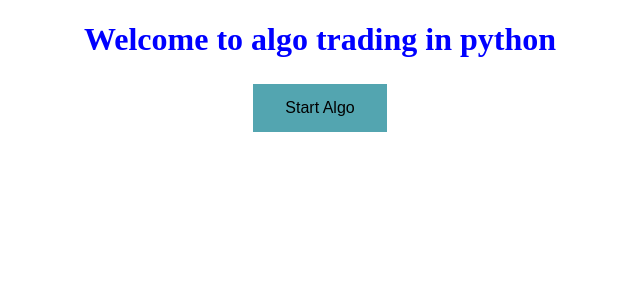
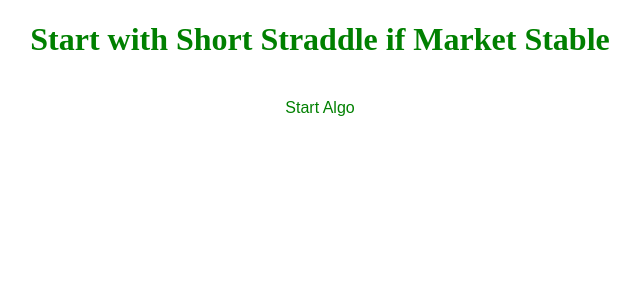
Before and after one commit to webclinic017/AlgoZerodha, a Flask app: template src/templates/index_loggedin.html in a window 1280 px wide. Shown: the top 300 px of the page, without its empty margins (320-960 px from the left). Run offline with Flask 2, Linux system fonts and the light colour scheme; the template is opened without the code that fills it, so the values that code supplies are empty; parts of the project's set-up code (start-up, migrations or seed data) failed here and were passed over.

Commit message:
Update index_loggedin.html

```diff
--- a/src/templates/index_loggedin.html
+++ b/src/templates/index_loggedin.html
@@ -8,7 +8,7 @@
   <title>Adjustment Trader - Algo</title>
   <style>
     .button {
-      background-color: #53a5b0;
+      background-color: white;
       border: none;
       padding: 15px 32px;
       text-align: center;
@@ -44,9 +44,9 @@
 </head>
 
 <body>
-  <h1 style="color: blue" class="center">Welcome to algo trading in python</h1>
+  <h1 style="color: green" class="center">Start with Short Straddle if Market Stable</h1>
   <div class="center">
-    <button class="button" onClick="startAlgo()">
+    <button class="button" style="color: green" onClick="startAlgo()">
       Start Algo
     </button>
   </div>
```
